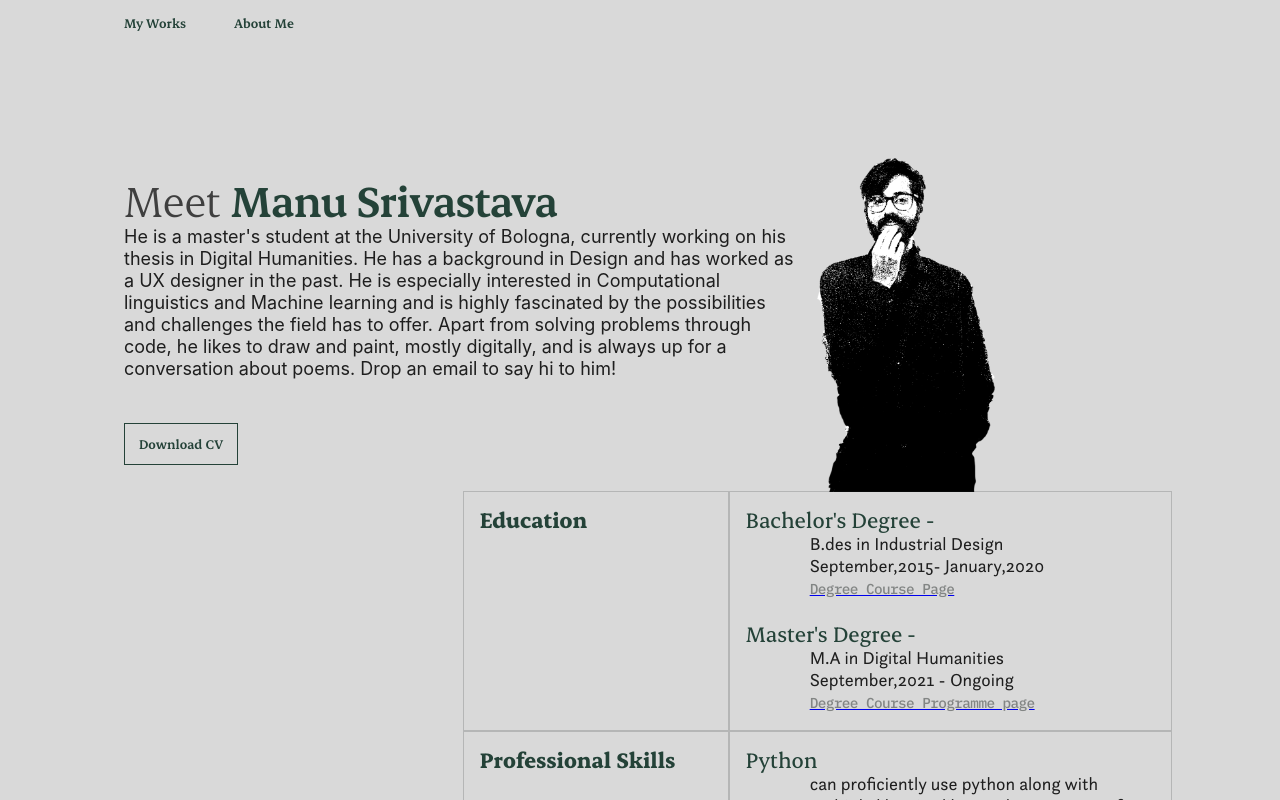
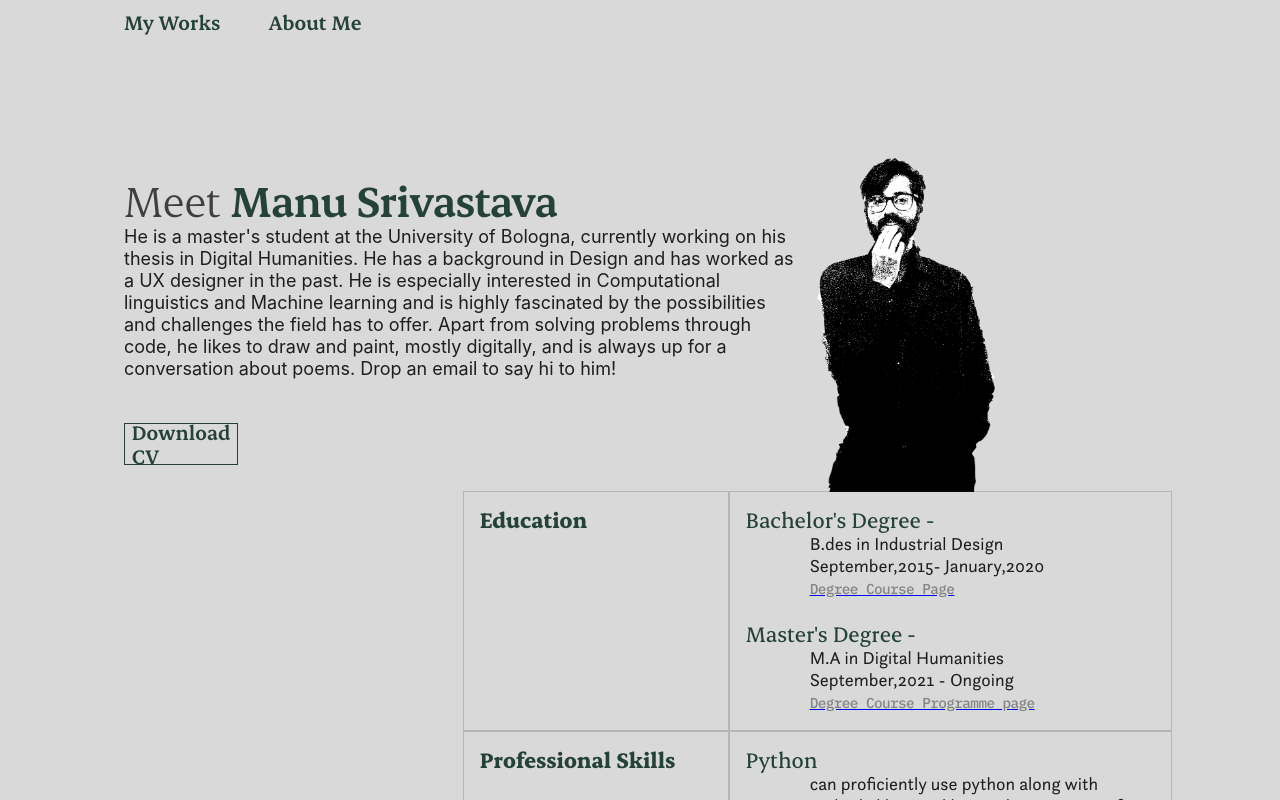
Before and after one commit to ManuSrivastava1/Portfolio, a React (Create React App) app: page /aboutMe in a window 1280 px wide. Shown: the top 800 px of the page. Built offline with nearby package versions, Linux system fonts and the light colour scheme.

Commit message:
updated H4 size
old size was 0.9 rem

```diff
--- a/src/App.css
+++ b/src/App.css
@@ -64,7 +64,7 @@
 }
 
 .H4{
-  font-size: 0.9rem;
+  font-size: 1.4rem;
   font-weight: 600;
   line-height: 1.5rem;
   color: #244238;
```
